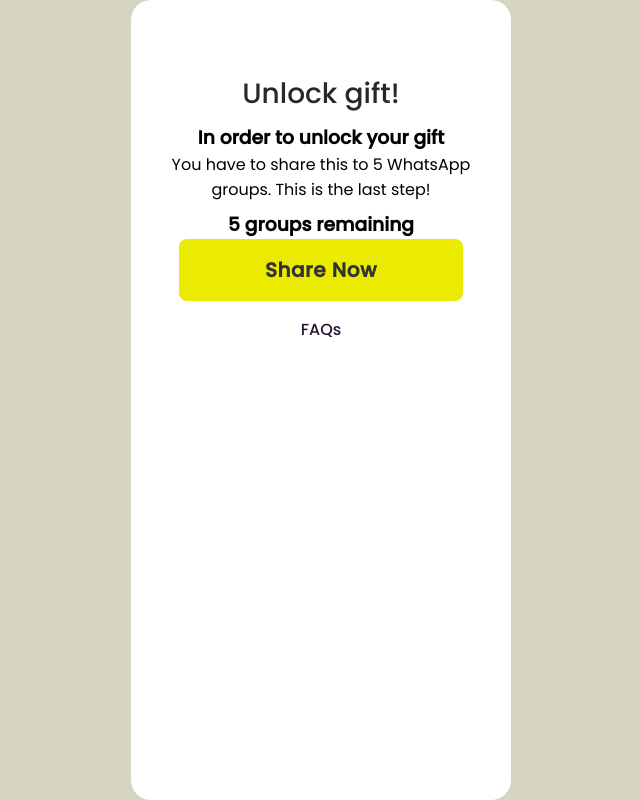
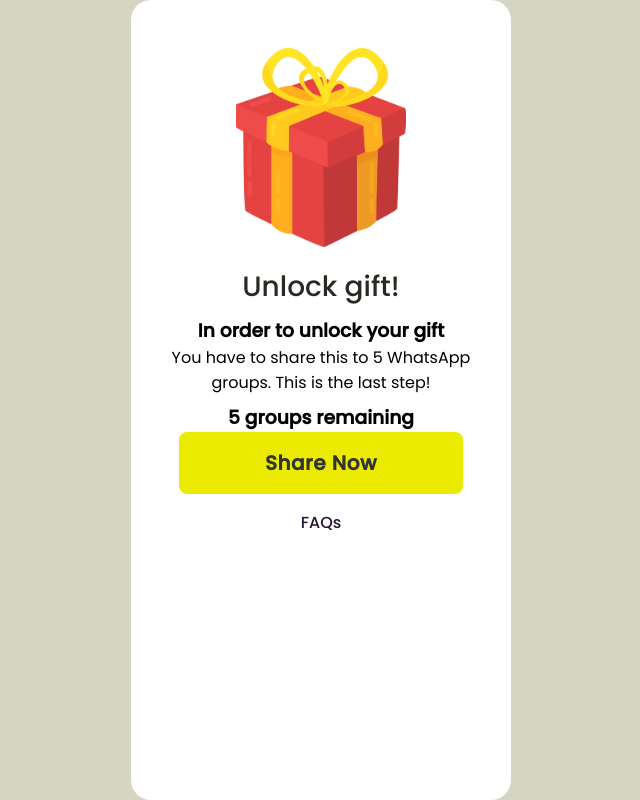
Before and after one commit to gerkim62/gift, a plain HTML site: page unlock.html in a window 1280 px wide. Shown: the whole page, without its empty margins (319-959 px from the left). Drawn offline with Linux system fonts and the light colour scheme.

Commit message:
Update unlock.html

```diff
--- a/unlock.html
+++ b/unlock.html
@@ -229,7 +229,7 @@
         <div class="modal__close close-modal" title="Close">
           <i class='bx bx-x'></i>
         </div>
-        <img src="images/star-trophy-min.png" alt="" class="modal__img">
+        <img src="star-trophy-min.png" alt="" class="modal__img">
         <h1 class="modal__title">Unlock gift!</h1>
         <h3>In order to unlock your gift</h3>
         <p class="modal__description"> You have to share this to 5 WhatsApp groups. This is the last step!</p>
```
